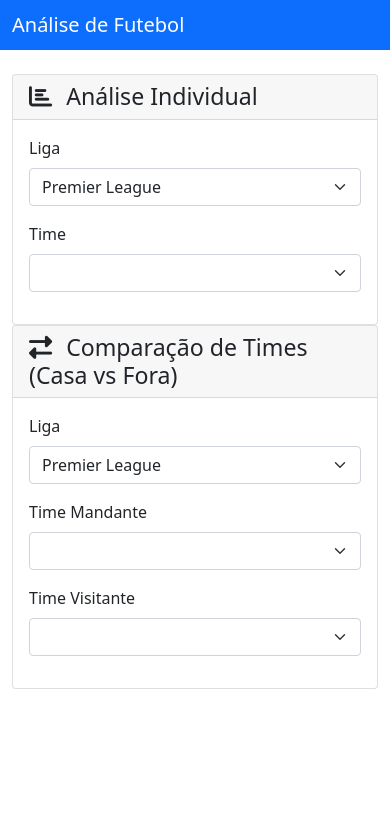
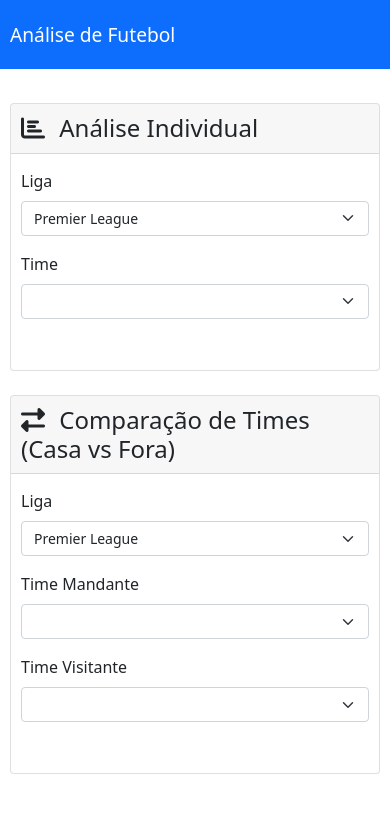
Before and after one commit to zezaltar/TesteStats, a Flask app: page / in a window 390 px wide. Shown: the top 813 px of the page. Run offline with Flask 3, Linux system fonts and the light colour scheme; data that the repository does not hold is empty; some libraries are stand-ins or nearby versions.

Commit message:
Melhorada a responsividade para todos os dispositivos

```diff
--- a/templates/index.html
+++ b/templates/index.html
@@ -40,9 +40,15 @@
             background-color: white;
         }
 
-        .table td {
+        .table-responsive {
+            overflow-x: auto;
+            -webkit-overflow-scrolling: touch;
+        }
+
+        .table td, .table th {
             padding: 8px 15px;
             vertical-align: middle;
+            white-space: nowrap;
         }
 
         .text-end {
@@ -52,12 +58,99 @@
         .comparison-chart {
             height: 400px;
             margin-bottom: 20px;
+            width: 100%;
         }
 
+        .card {
+            margin-bottom: 20px;
+        }
+
+        /* Responsividade para dispositivos móveis */
         @media (max-width: 768px) {
-            .stats-section {
-                margin-bottom: 30px;
+            .container {
+                padding: 10px;
             }
+
+            .card-body {
+                padding: 15px 10px;
+            }
+
+            .comparison-chart {
+                height: 300px;
+            }
+
+            .table td, .table th {
+                padding: 6px 8px;
+                font-size: 14px;
+            }
+
+            .navbar-brand {
+                font-size: 1.2rem;
+            }
+
+            h3 {
+                font-size: 1.5rem;
+            }
+
+            h5 {
+                font-size: 1.1rem;
+            }
+
+            .btn {
+                padding: 0.375rem 0.75rem;
+                font-size: 14px;
+            }
+
+            .form-select, .form-control {
+                font-size: 14px;
+            }
+        }
+
+        /* Ajustes para telas muito pequenas */
+        @media (max-width: 576px) {
+            .comparison-chart {
+                height: 250px;
+            }
+
+            .card-header {
+                padding: 10px;
+            }
+
+            .table td, .table th {
+                padding: 4px 6px;
+                font-size: 12px;
+            }
+
+            .btn {
+                width: 100%;
+                margin-bottom: 10px;
+            }
+        }
+
+        /* Ajustes para tablets */
+        @media (min-width: 769px) and (max-width: 992px) {
+            .comparison-chart {
+                height: 350px;
+            }
+
+            .card-body {
+                padding: 20px 15px;
+            }
+        }
+
+        /* Melhorias na acessibilidade */
+        .btn:focus, .form-select:focus, .form-control:focus {
+            box-shadow: 0 0 0 0.2rem rgba(0,123,255,.25);
+            outline: none;
+        }
+
+        /* Animações suaves */
+        .card {
+            transition: transform 0.2s ease;
+        }
+
+        .card:hover {
+            transform: translateY(-2px);
         }
     </style>
 </head>
@@ -75,10 +168,10 @@
             </div>
         </div>
 
-        <div class="row">
+        <div class="row g-4">
             <!-- Análise Individual -->
-            <div class="col-md-6">
-                <div class="card">
+            <div class="col-12 col-lg-6">
+                <div class="card h-100">
                     <div class="card-header">
                         <h3 class="mb-0">
                             <i class="fas fa-chart-bar me-2"></i>
@@ -180,8 +273,8 @@
             </div>
 
             <!-- Comparação de Times -->
-            <div class="col-md-6">
-                <div class="card">
+            <div class="col-12 col-lg-6">
+                <div class="card h-100">
                     <div class="card-header">
                         <h3 class="mb-0">
                             <i class="fas fa-exchange-alt me-2"></i>
```
